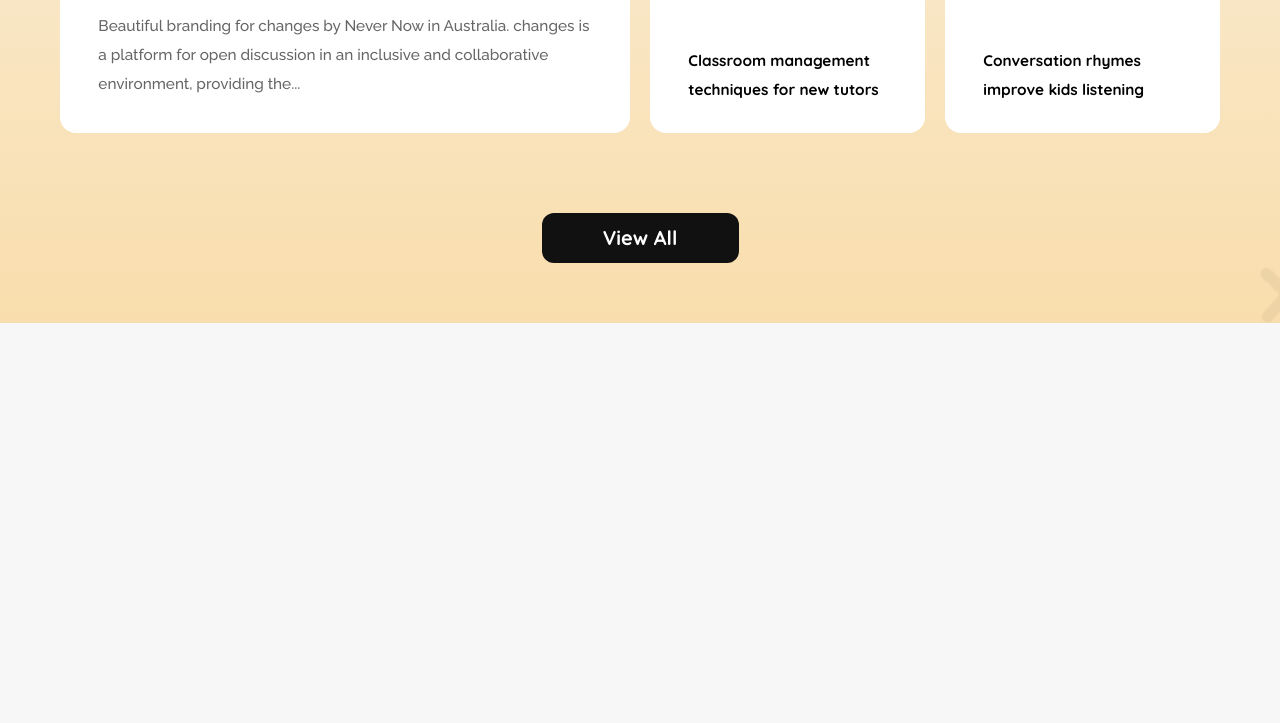
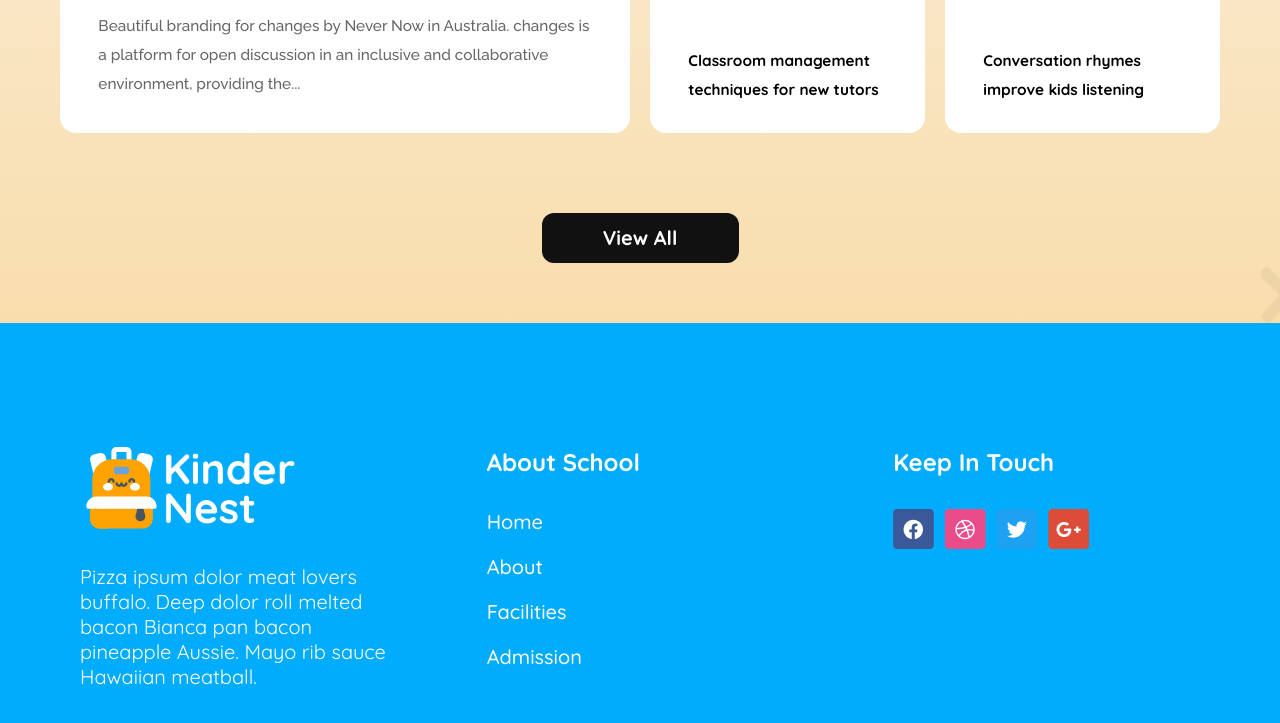
Before and after one commit to wdeveloperomar/Kinder-Nest-A2, a plain HTML site: page index.html in a window 1280 px wide. Shown: the part 2344-3067 px from the top of the page. Before the commit the page ends 2667 px from the top, so only its background shows below. Drawn offline with Linux system fonts and the light colour scheme.

Commit message:
added a footer section

```diff
--- a/index.html
+++ b/index.html
@@ -166,7 +166,35 @@
     </main>
 
     <footer>
+        <div class="container footer-layout">
+            <div>
+                <div class="footer-logo">
+                    <img src="./assets/footer-logo.svg" alt="">
+                    <h2>Kinder <br> Nest</h2>
+                </div>
+                <p class="footer-description">Pizza ipsum dolor meat lovers buffalo. Deep dolor roll melted bacon Bianca pan bacon pineapple Aussie. Mayo rib sauce Hawaiian meatball.</p>
+            </div>
 
+            <div class="quick-links-container">
+                <h3>About School</h3>
+                <div class="quick-links">
+                    <a href="">Home</a>
+                    <a href="">About</a>
+                    <a href="">Facilities</a>
+                    <a href="">Admission</a>
+                </div>
+            </div>
+
+            <div class="social-links">
+                <h3>Keep In Touch</h3>
+                <div class="social-links-container">
+                    <a href=""><img src="./assets/fb.png" alt=""></a>
+                    <a href=""><img src="./assets/dribble.png" alt=""></a>
+                    <a href=""><img src="./assets/twitter.png" alt=""></a>
+                    <a href=""><img src="./assets/google+.png" alt=""></a>
+                </div>
+            </div>
+        </div>
     </footer>
 </body>
 </html>
--- a/styles.css
+++ b/styles.css
@@ -515,6 +515,92 @@ nav {
     line-height: 28.761px; /* 187.5% */
 }
 
+/* footer styles */
+footer {
+    background: #01ACFD;
+    padding: 124px 0;
+}
+
+.footer-layout {
+   display: grid;
+   grid-template-columns: repeat(3, 1fr);
+   gap: 100px;
+}
+
+.footer-logo {
+    display: flex;
+    align-items: center;
+}
+
+.footer-logo h2 {
+    color: #FFF;
+    font-family: Quicksand;
+    font-size: 42.143px;
+    font-style: normal;
+    font-weight: 700;
+    line-height: 39.509px; /* 93.75% */
+}
+
+.footer-description {
+    color: #FFF;
+    font-family: Quicksand;
+    font-size: 20px;
+    font-style: normal;
+    font-weight: 400;
+    line-height: normal;
+    margin-top: 35px;
+}
+
+
+.quick-links-container h3 {
+    color: #FFF;
+    font-family: Quicksand;
+    font-size: 24px;
+    font-style: normal;
+    font-weight: 700;
+    line-height: normal;
+}
+
+.quick-links {
+    display: flex;
+    flex-direction: column;
+    gap: 20px;
+    margin-top: 32px;
+}
+
+.quick-links a {
+    color: #FFF;
+    font-family: Quicksand;
+    font-size: 20px;
+    font-style: normal;
+    font-weight: 500;
+    line-height: normal;
+}
+.quick-links a:hover {
+   text-decoration: underline;
+}
+
+.social-links h3 {
+    color: #FFF;
+    font-family: Quicksand;
+    font-size: 24px;
+    font-style: normal;
+    font-weight: 700;
+    line-height: normal;
+}
+
+.social-links-container {
+    margin-top: 32px;
+    display: flex;
+    gap: 10px;
+}
+
+.social-links-container a {
+    transition: 0.5s;
+}
+.social-links-container a:hover {
+    transform: translateY(-5px);
+}
 
 
 /* responsive style for mobile */
```
Also changed, not shown: assets/footer-logo.svg (added).
